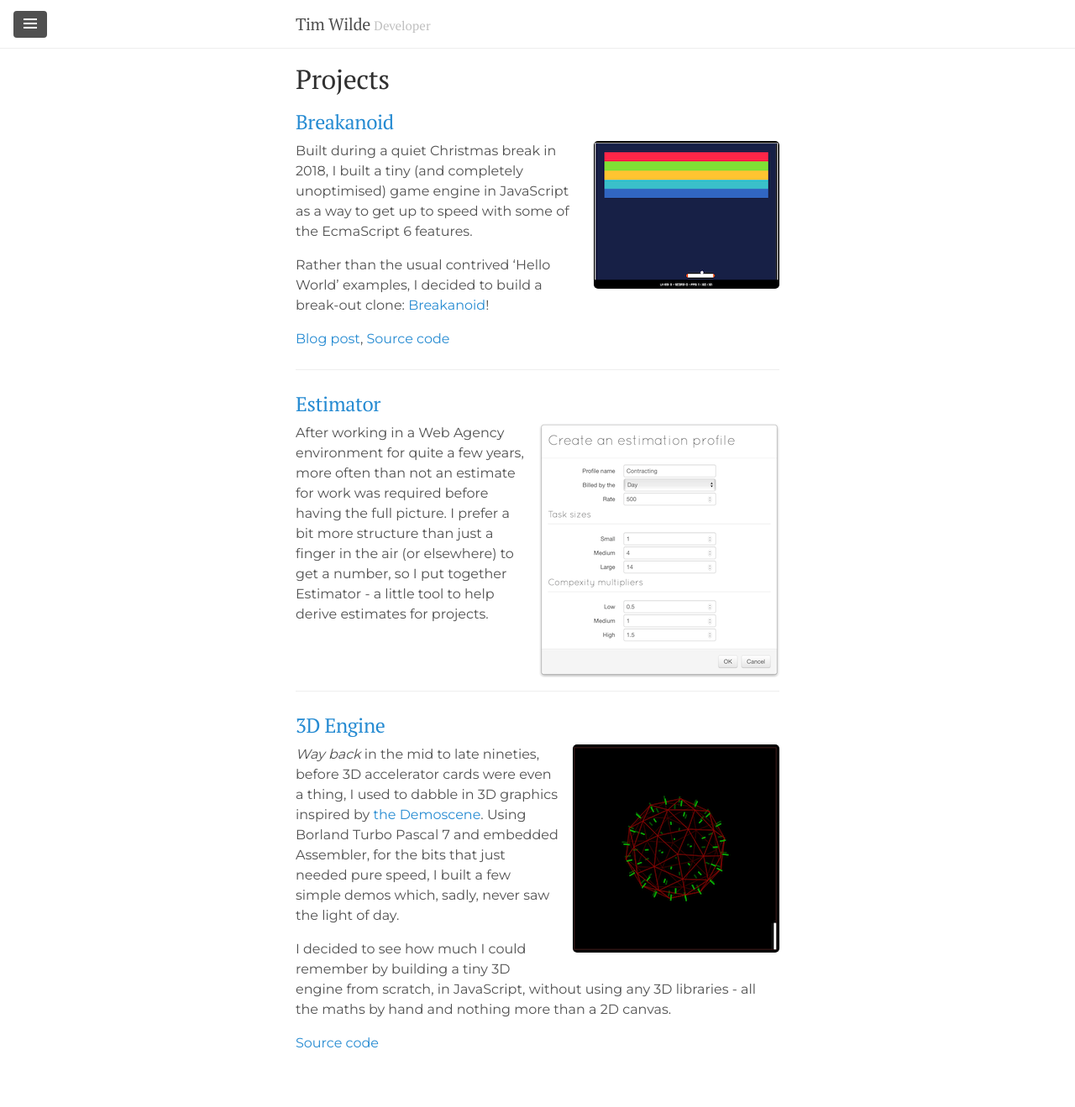
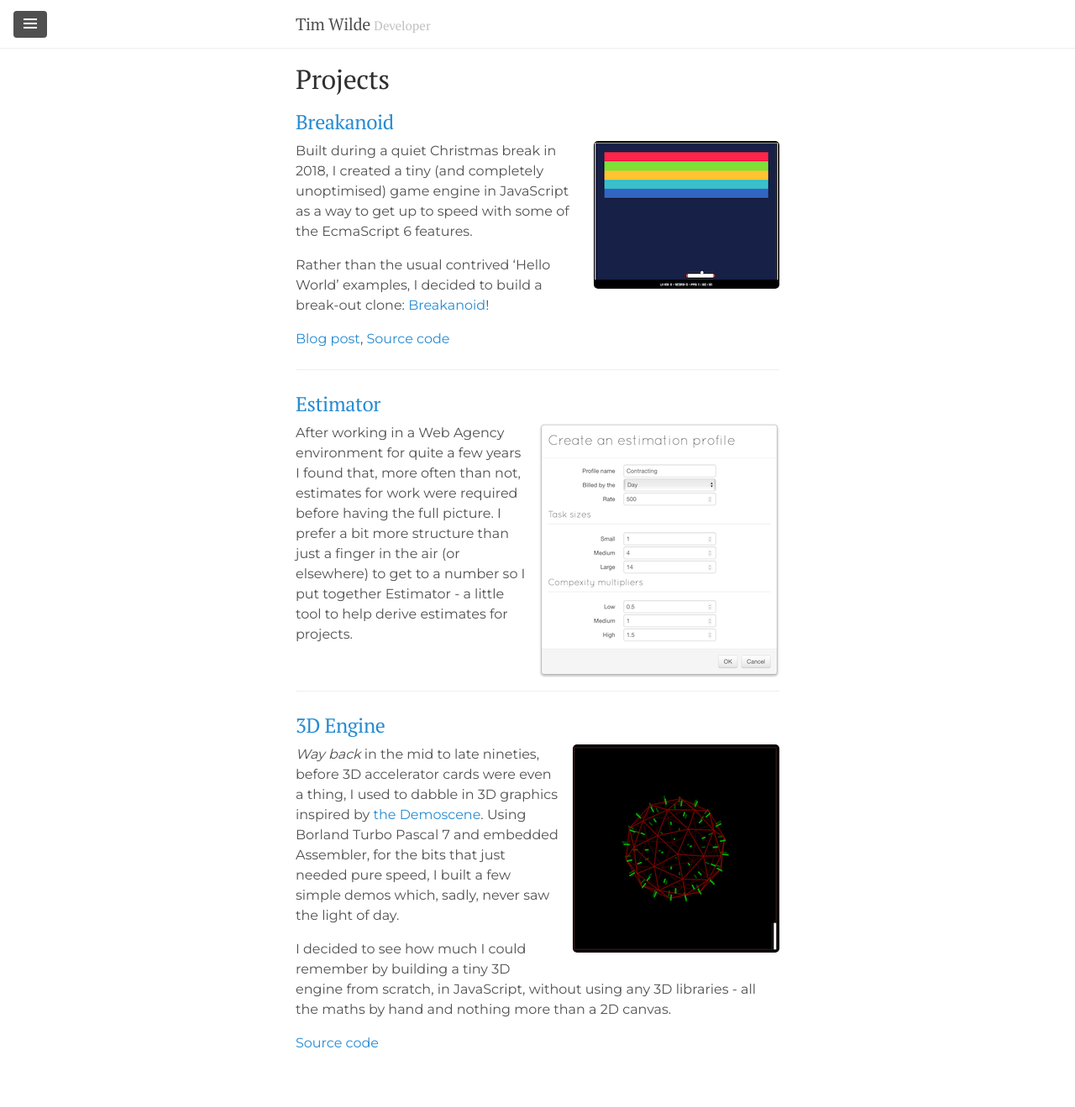
Before and after one commit to TimWilde/timwilde.github.io, a Jekyll site: the page built from projects.md, in a window 1280 px wide. Shown: the whole page at 84% size. Built offline with Jekyll 4.4.1, drawn with Linux system fonts in a browser that asks for light colours.

Commit message:
Better wording on the projects page.

```diff
--- a/projects.md
+++ b/projects.md
@@ -4,7 +4,7 @@ title: Projects
 ---
 ## [Breakanoid](/breakanoid/)
 ![Breakanoid Screenshot](/public/img/breakanoid_small.png){:.right}
-Built during a quiet Christmas break in 2018, I built a tiny (and completely unoptimised) game engine in JavaScript as a way to get up to speed with some of the EcmaScript 6 features.
+Built during a quiet Christmas break in 2018, I created a tiny (and completely unoptimised) game engine in JavaScript as a way to get up to speed with some of the EcmaScript 6 features.
 
 Rather than the usual contrived 'Hello World' examples, I decided to build a break-out clone: [Breakanoid](/breakanoid)!
 
@@ -14,7 +14,7 @@ Rather than the usual contrived 'Hello World' examples, I decided to build a bre
 
 ## [Estimator](/estimator)
 ![Estimator Screenshot](/public/img/estimator.png){:.right}
-After working in a Web Agency environment for quite a few years, more often than not an estimate for work was required before having the full picture. I prefer a bit more structure than just a finger in the air (or elsewhere) to get a number, so I put together Estimator - a little tool to help derive estimates for projects.
+After working in a Web Agency environment for quite a few years I found that, more often than not, estimates for work were required before having the full picture. I prefer a bit more structure than just a finger in the air (or elsewhere) to get to a number so I put together Estimator - a little tool to help derive estimates for projects.
 
 ---
 
```
